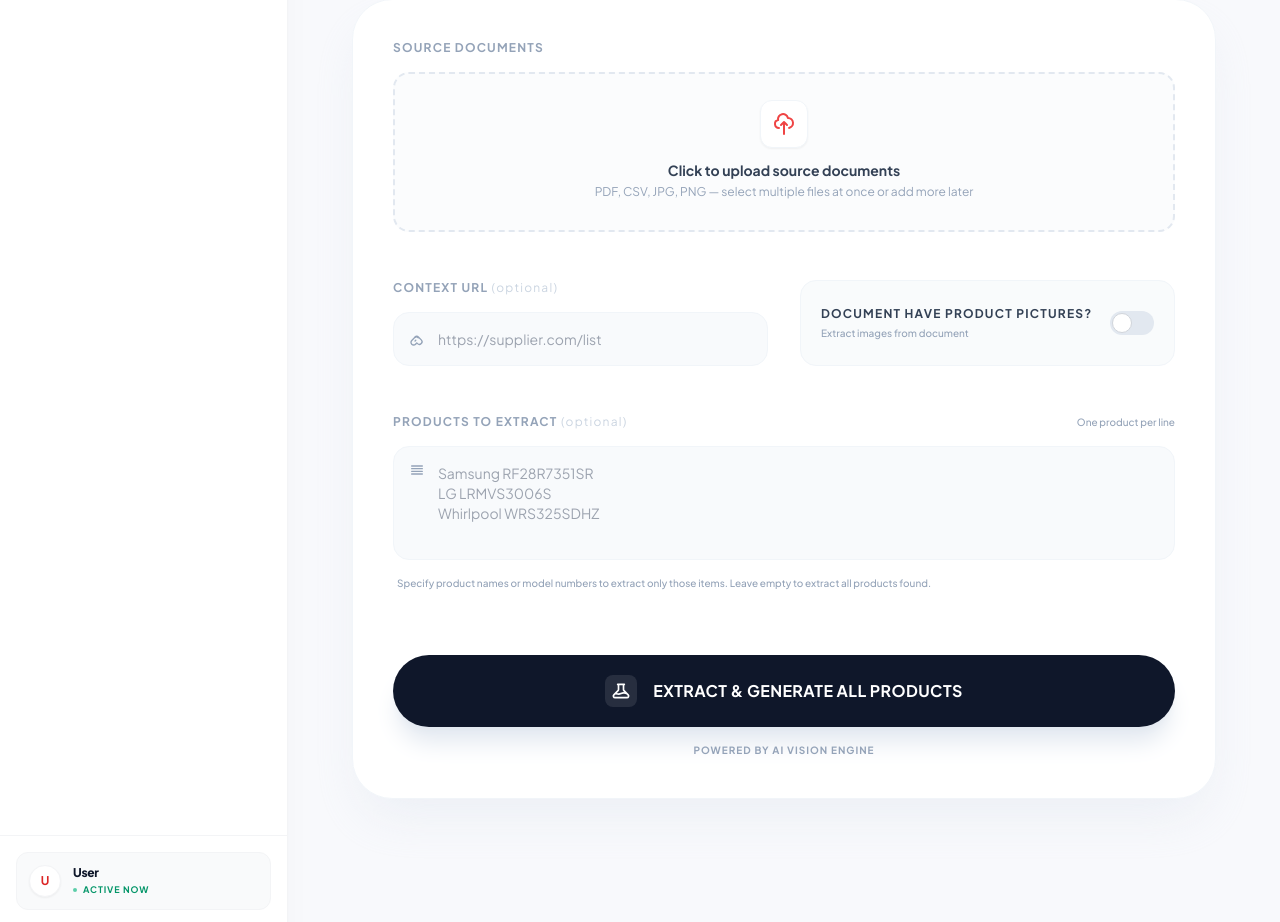
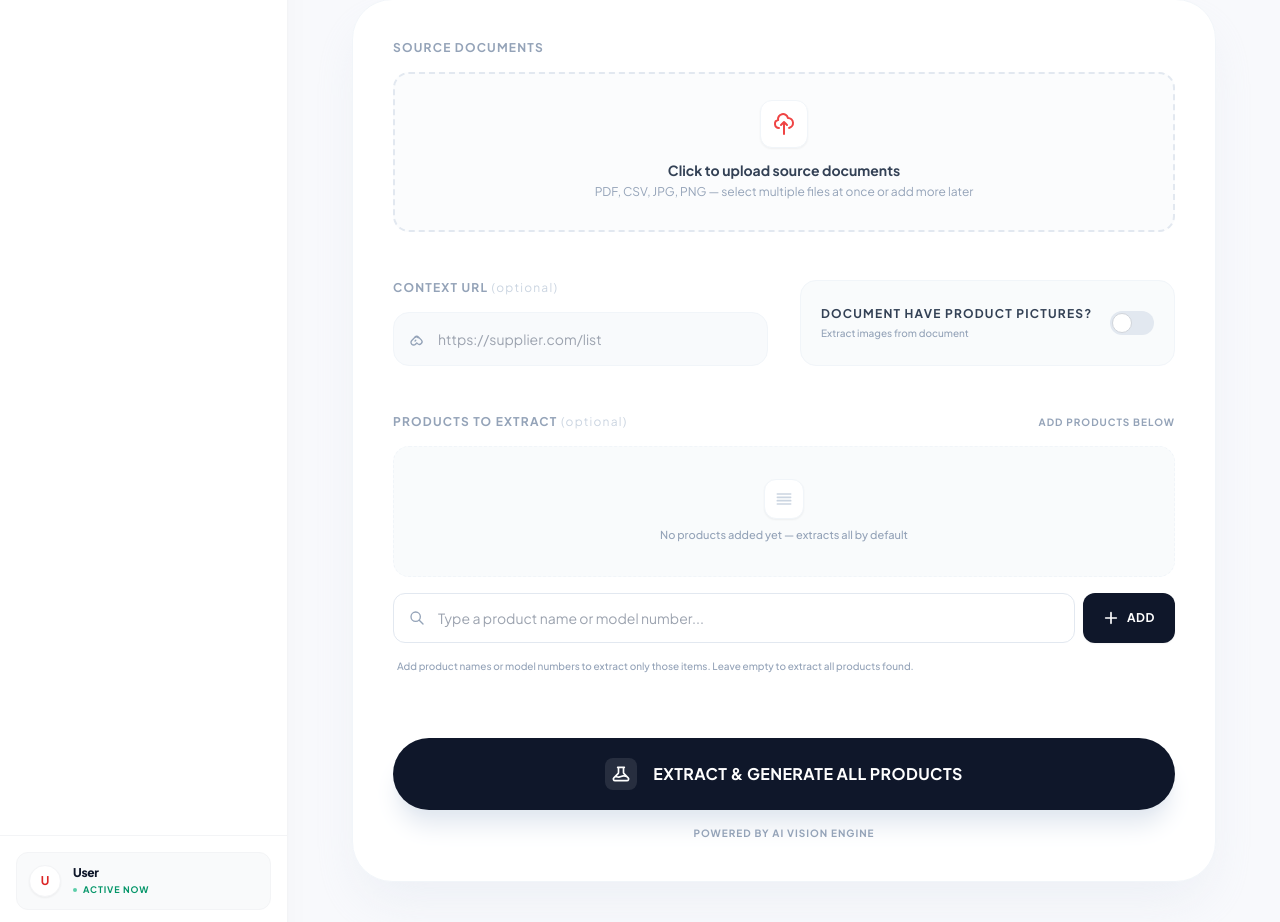
Before and after one commit to Arokium007/Production-Documentation-System-, a Flask app: page /create_bulk in a window 1280 px wide. Shown: the part 245-1167 px from the top of the page. Run offline with Flask 3, Linux system fonts and the light colour scheme; some libraries are stand-ins or nearby versions.

Commit message:
Redesign Products to Extract as item-per-container UI

```diff
--- a/templates/create_bulk.html
+++ b/templates/create_bulk.html
@@ -99,26 +99,77 @@
             </div>
 
             <!-- 3. PRODUCT FILTER SECTION -->
-            <div class="space-y-4 pt-2">
+            <div class="space-y-4 pt-2" x-data="productFilter()">
                 <div class="flex items-center justify-between">
                     <label class="block text-xs font-bold text-slate-400 uppercase tracking-widest">
                         Products to Extract <span class="text-slate-300 font-normal lowercase">(Optional)</span>
                     </label>
-                    <span class="text-[10px] text-slate-400 font-medium">One product per line</span>
+                    <span class="text-[10px] font-bold uppercase tracking-widest transition-colors"
+                        :class="items.length > 0 ? 'text-red-500 bg-red-50 px-2.5 py-1 rounded-full border border-red-100' : 'text-slate-400'"
+                        x-text="items.length > 0 ? items.length + ' product' + (items.length > 1 ? 's' : '') : 'Add products below'"></span>
                 </div>
-                <div class="relative">
-                    <div class="absolute top-4 left-0 pl-4 flex items-start pointer-events-none text-slate-400">
+
+                <!-- Hidden input to send data to backend -->
+                <input type="hidden" name="product_filter" :value="items.join('\n')">
+
+                <!-- Product Items Container -->
+                <div class="min-h-[60px] bg-slate-50/80 border border-slate-100 rounded-2xl p-3 transition-all"
+                    :class="items.length === 0 && 'border-dashed'">
+
+                    <!-- Empty State -->
+                    <div x-show="items.length === 0" class="flex flex-col items-center justify-center py-5 text-center">
+                        <div class="w-10 h-10 bg-white rounded-xl shadow-sm border border-slate-100 flex items-center justify-center mb-2">
+                            <svg class="w-5 h-5 text-slate-300" fill="none" stroke="currentColor" viewBox="0 0 24 24">
+                                <path stroke-linecap="round" stroke-linejoin="round" stroke-width="2"
+                                    d="M4 6h16M4 10h16M4 14h16M4 18h16" />
+                            </svg>
+                        </div>
+                        <p class="text-[11px] text-slate-400 font-medium">No products added yet — extracts all by default</p>
+                    </div>
+
+                    <!-- Product Chips -->
+                    <div x-show="items.length > 0" class="flex flex-wrap gap-2">
+                        <template x-for="(item, index) in items" :key="index">
+                            <div class="group flex items-center gap-2 bg-white border border-slate-200 rounded-xl px-3.5 py-2.5 shadow-sm hover:shadow-md hover:border-red-200 transition-all duration-200 animate-scale-up">
+                                <div class="w-6 h-6 rounded-lg bg-red-50 flex items-center justify-center shrink-0">
+                                    <span class="text-[9px] font-black text-red-500" x-text="index + 1"></span>
+                                </div>
+                                <span class="text-sm font-semibold text-slate-800 select-none" x-text="item"></span>
+                                <button type="button" @click="removeItem(index)"
+                                    class="w-5 h-5 rounded-md flex items-center justify-center text-slate-300 hover:text-red-500 hover:bg-red-50 transition-all ml-1 shrink-0">
+                                    <svg class="w-3.5 h-3.5" fill="none" stroke="currentColor" viewBox="0 0 24 24">
+                                        <path stroke-linecap="round" stroke-linejoin="round" stroke-width="2.5" d="M6 18L18 6M6 6l12 12"/>
+                                    </svg>
+                                </button>
+                            </div>
+                        </template>
+                    </div>
+                </div>
+
+                <!-- Add Product Input -->
+                <div class="flex gap-2">
+                    <div class="relative flex-1">
+                        <div class="absolute inset-y-0 left-0 pl-4 flex items-center pointer-events-none text-slate-400">
+                            <svg class="w-4 h-4" fill="none" stroke="currentColor" viewBox="0 0 24 24">
+                                <path stroke-linecap="round" stroke-linejoin="round" stroke-width="2"
+                                    d="M21 21l-6-6m2-5a7 7 0 11-14 0 7 7 0 0114 0z" />
+                            </svg>
+                        </div>
+                        <input type="text" x-model="newItem" @keydown.enter.prevent="addItem()"
+                            placeholder="Type a product name or model number..."
+                            class="block w-full pl-11 pr-4 py-3.5 bg-white border border-slate-200 rounded-xl focus:ring-4 focus:ring-red-500/5 focus:border-red-400 outline-none transition-all text-sm">
+                    </div>
+                    <button type="button" @click="addItem()"
+                        class="px-5 py-3.5 bg-slate-900 text-white font-bold rounded-xl hover:bg-red-600 active:scale-95 transition-all duration-200 flex items-center gap-2 shrink-0 shadow-sm">
                         <svg class="w-4 h-4" fill="none" stroke="currentColor" viewBox="0 0 24 24">
-                            <path stroke-linecap="round" stroke-linejoin="round" stroke-width="2"
-                                d="M4 6h16M4 10h16M4 14h16M4 18h16" />
+                            <path stroke-linecap="round" stroke-linejoin="round" stroke-width="2.5" d="M12 4v16m8-8H4"/>
                         </svg>
-                    </div>
-                    <textarea name="product_filter" rows="4"
-                        placeholder="Samsung RF28R7351SR&#10;LG LRMVS3006S&#10;Whirlpool WRS325SDHZ"
-                        class="block w-full pl-11 pr-4 py-4 bg-slate-50 border border-slate-100 rounded-2xl focus:bg-white focus:ring-4 focus:ring-red-500/5 focus:border-red-400 outline-none transition-all text-sm resize-none"></textarea>
+                        <span class="text-xs uppercase tracking-wider">Add</span>
+                    </button>
                 </div>
+
                 <p class="text-[10px] text-slate-400 font-medium pl-1">
-                    Specify product names or model numbers to extract only those items. Leave empty to extract all
+                    Add product names or model numbers to extract only those items. Leave empty to extract all
                     products found.
                 </p>
             </div>
@@ -353,6 +404,24 @@
 </style>
 
 <script>
+    // ===== Product Filter Component =====
+    function productFilter() {
+        return {
+            items: [],
+            newItem: '',
+            addItem() {
+                const val = this.newItem.trim();
+                if (val && !this.items.includes(val)) {
+                    this.items.push(val);
+                    this.newItem = '';
+                }
+            },
+            removeItem(index) {
+                this.items.splice(index, 1);
+            }
+        }
+    }
+
     // ===== Managed File List =====
     const docInput = document.getElementById('ai_document');
     const filePreviewArea = document.getElementById('file-preview-area');
```
